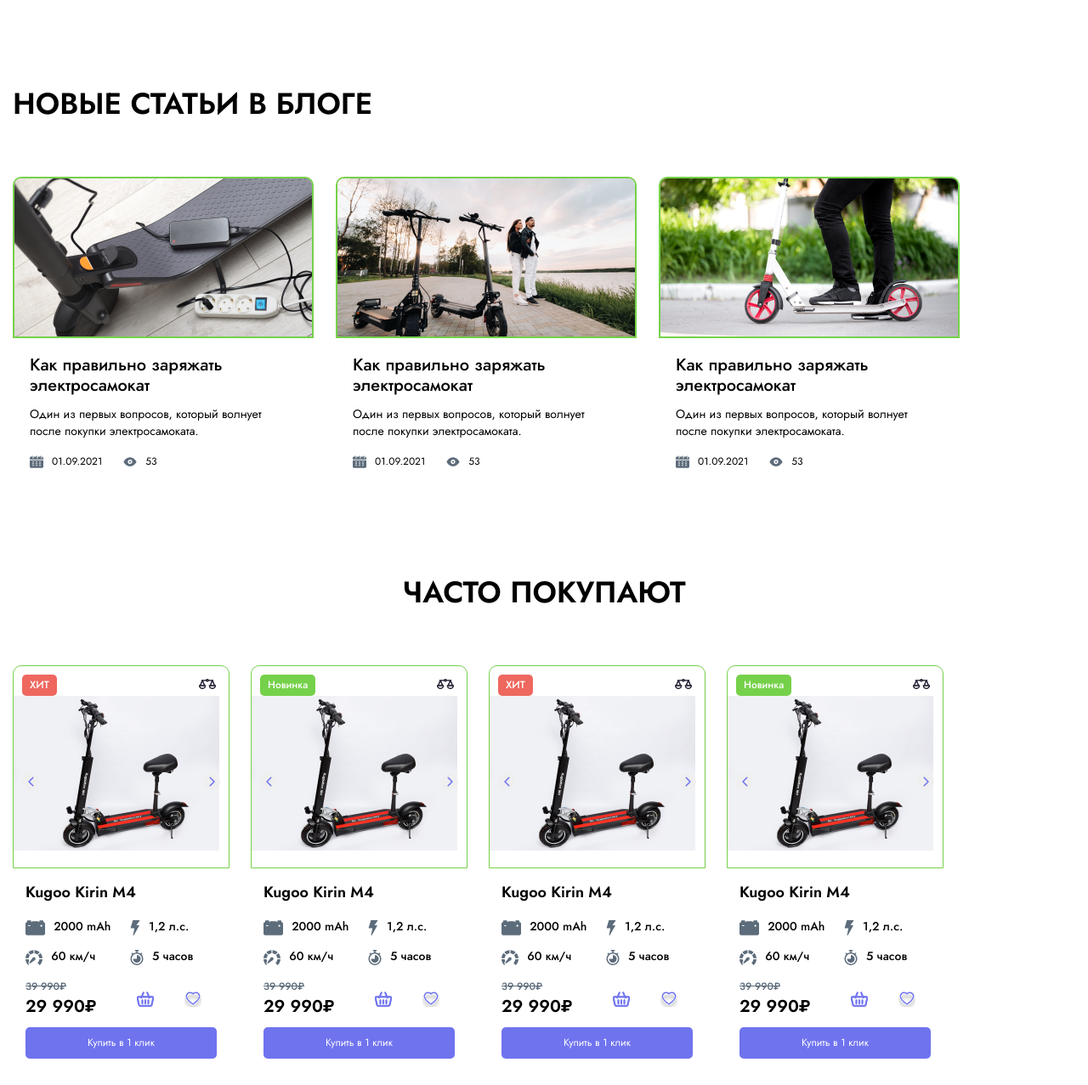
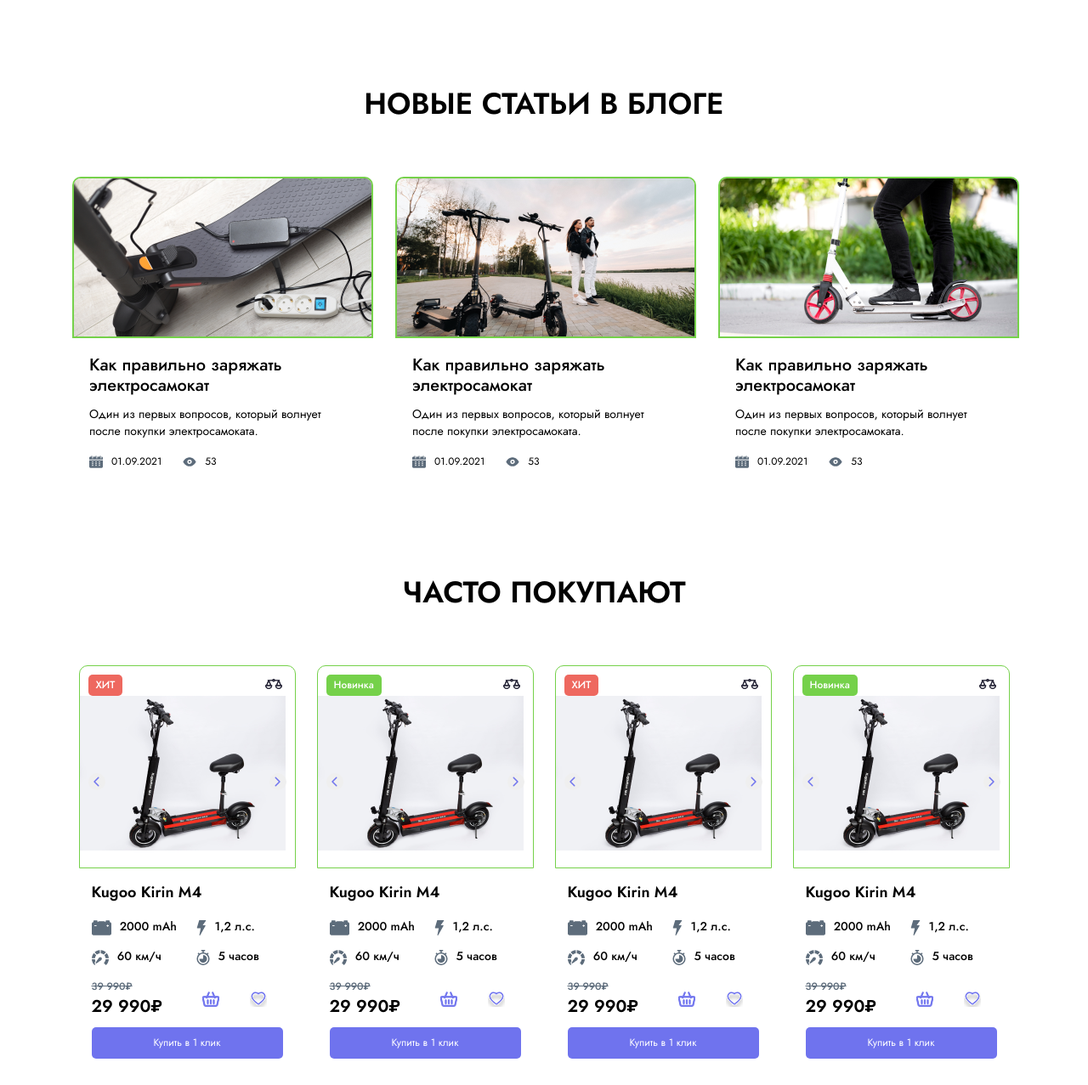
Before and after one commit to BlackDreamZ/Kugoo, a website: page pages/catalog.html in a window 1280 px wide. Shown: the part 2443-3720 px from the top of the page at 85% size. Drawn offline with Linux system fonts and the light colour scheme; files whose address does not match are found by name.

Commit message:
fix relative adaptive

```diff
--- a/scss/style.scss
+++ b/scss/style.scss
@@ -30,6 +30,7 @@
     background-image: url(../img/slider.png);
     background-repeat: no-repeat;
     background-position: center;
+    background-size: cover;
     width: 100%;
     height: 420px;
     color: white;
@@ -1100,11 +1101,13 @@
         font-size: 35px;
         line-height: 51px;
         text-transform: uppercase;
+        text-align: center;
     }
     &__items {
         margin-top: 60px;
         display: flex;
         gap: 30px;
+        justify-content: center;
         @media (max-width: 800px) {
             flex-wrap: wrap;
         }
@@ -1231,6 +1234,9 @@
         text-transform: uppercase;
         margin-bottom: 60px;
     }
+    .cards__items {
+        justify-content: center;
+    }
 }
 
 .popup {
```
Also changed, not shown: css/style.css.
